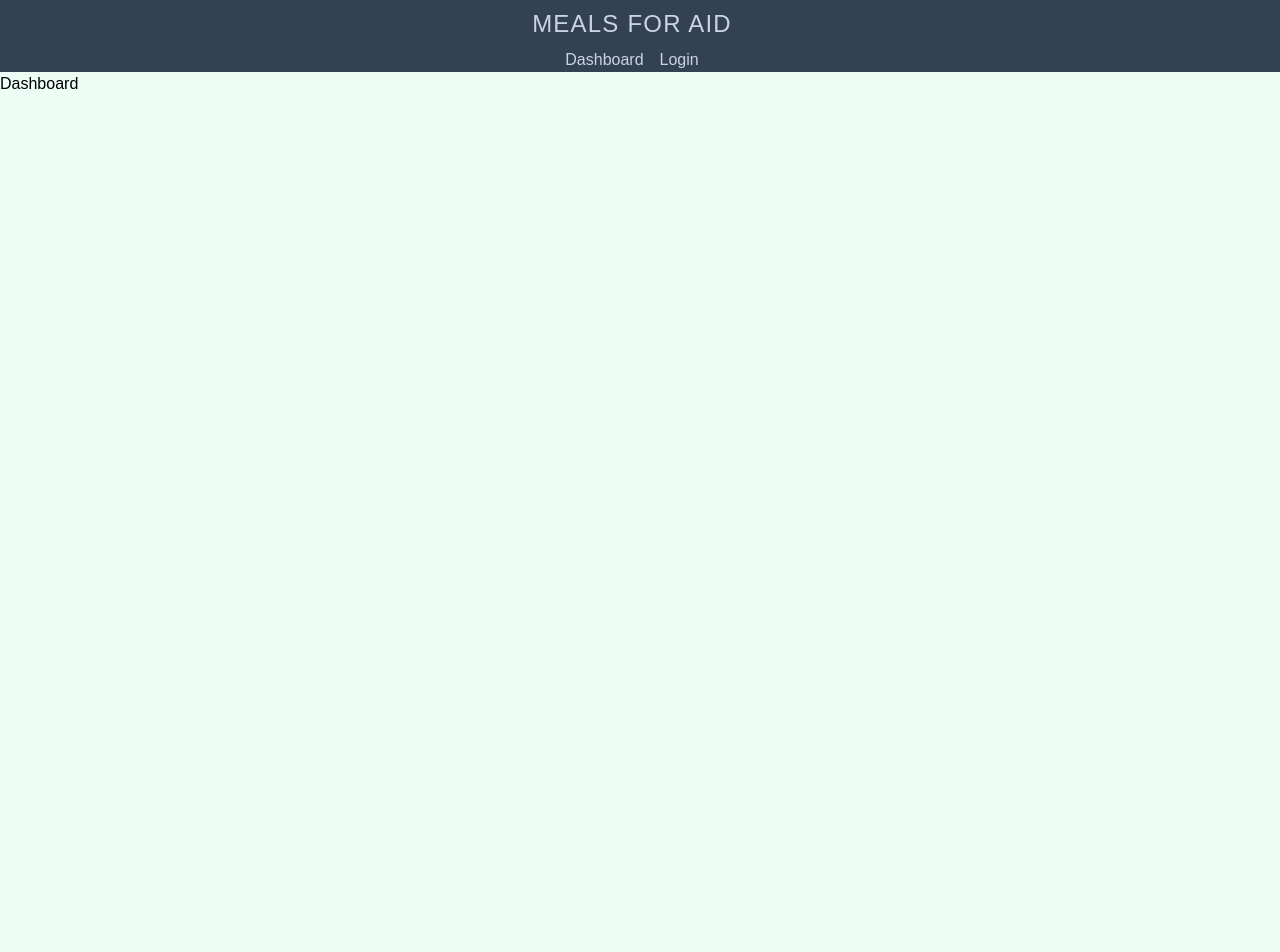
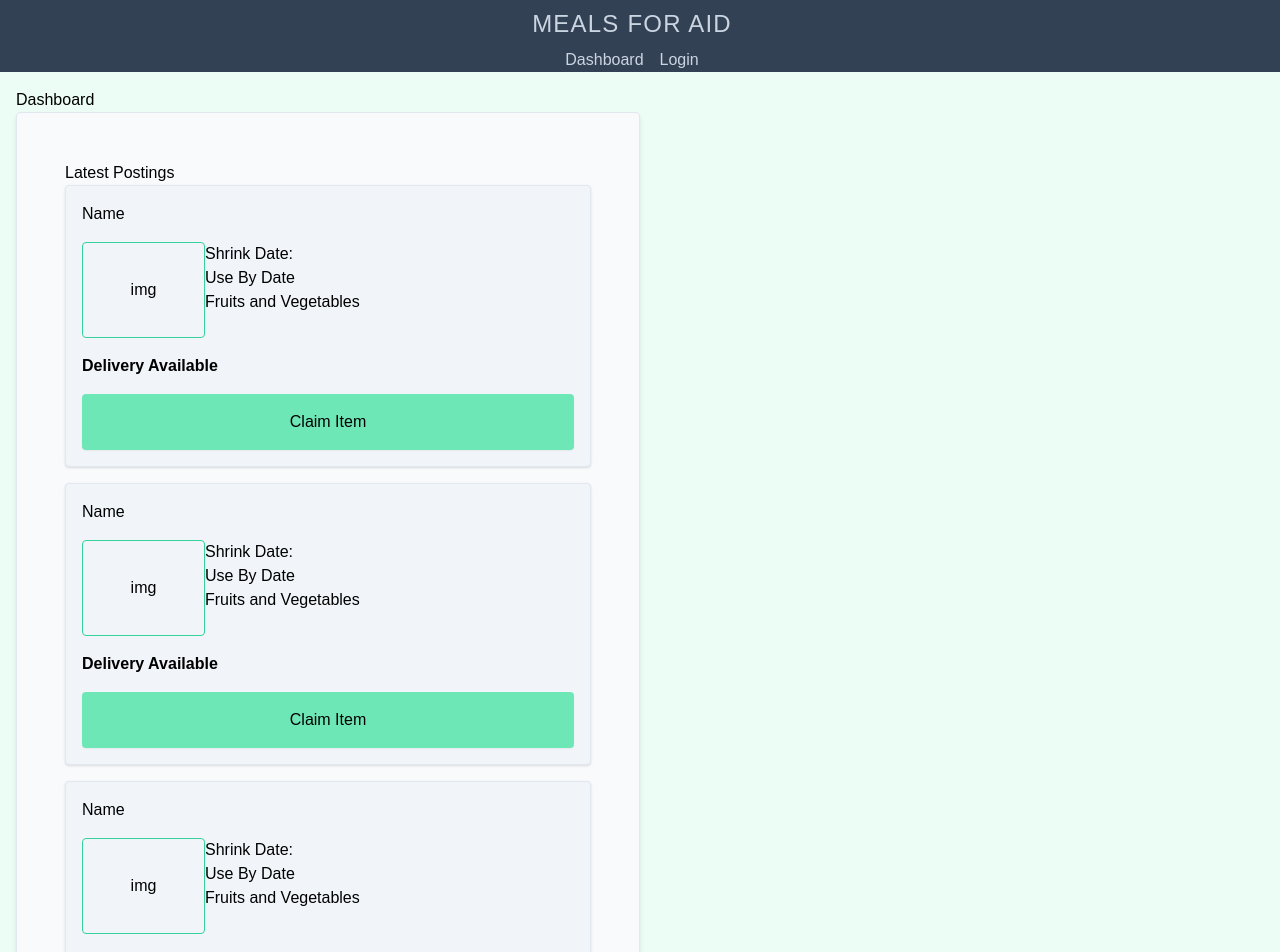
Before and after one commit to allanlalangan/meals-4-aid, a React (Create React App) app in the folder client/: page /dashboard in a window 1280 px wide. Shown: the top 952 px of the page. Before the commit the page ends 800 px from the top, so only its background shows below. Built offline with nearby package versions, Linux system fonts and the light colour scheme; the HTML template or start-up script is replaced by a standard one.

Commit message:
add PostsFeed to dashboard

```diff
--- /dev/null
+++ b/client/src/components/PostsFeed.jsx
@@ -0,0 +1,105 @@
+const PostsFeed = () => {
+  return (
+    <section className='flex md:w-2/3 lg:w-1/2 flex-col bg-slate-50 border border-slate-200 shadow-md p-12 rounded'>
+      <h3>Latest Postings</h3>
+      <ul>
+        <li className='p-4 mb-4 flex flex-col bg-slate-100 border border-slate-200 py-4 transition rounded shadow'>
+          <h4 className='mb-4'>Name</h4>
+          <article className='flex mb-4'>
+            <figure className='rounded flex items-center justify-center border border-emerald-400 h-24 w-1/4'>
+              img
+            </figure>
+            <ul>
+              <li>Shrink Date:</li>
+              <li>Use By Date</li>
+              <li>Fruits and Vegetables</li>
+            </ul>
+          </article>
+          <p className='mb-4'>
+            <strong>Delivery Available</strong>
+          </p>
+          <button className='flex items-center justify-center bg-emerald-300 py-4 transition hover:bg-teal-200 rounded shadow-sm'>
+            Claim Item
+          </button>
+        </li>
+        <li className='p-4 mb-4 flex flex-col bg-slate-100 border border-slate-200 py-4 transition rounded shadow'>
+          <h4 className='mb-4'>Name</h4>
+          <article className='flex mb-4'>
+            <figure className='rounded flex items-center justify-center border border-emerald-400 h-24 w-1/4'>
+              img
+            </figure>
+            <ul>
+              <li>Shrink Date:</li>
+              <li>Use By Date</li>
+              <li>Fruits and Vegetables</li>
+            </ul>
+          </article>
+          <p className='mb-4'>
+            <strong>Delivery Available</strong>
+          </p>
+          <button className='flex items-center justify-center bg-emerald-300 py-4 transition hover:bg-teal-200 rounded shadow-sm'>
+            Claim Item
+          </button>
+        </li>
+        <li className='p-4 mb-4 flex flex-col bg-slate-100 border border-slate-200 py-4 transition rounded shadow'>
+          <h4 className='mb-4'>Name</h4>
+          <article className='flex mb-4'>
+            <figure className='rounded flex items-center justify-center border border-emerald-400 h-24 w-1/4'>
+              img
+            </figure>
+            <ul>
+              <li>Shrink Date:</li>
+              <li>Use By Date</li>
+              <li>Fruits and Vegetables</li>
+            </ul>
+          </article>
+          <p className='mb-4'>
+            <strong>Delivery Available</strong>
+          </p>
+          <button className='flex items-center justify-center bg-emerald-300 py-4 transition hover:bg-teal-200 rounded shadow-sm'>
+            Claim Item
+          </button>
+        </li>
+        <li className='p-4 mb-4 flex flex-col bg-slate-100 border border-slate-200 py-4 transition rounded shadow'>
+          <h4 className='mb-4'>Name</h4>
+          <article className='flex mb-4'>
+            <figure className='rounded flex items-center justify-center border border-emerald-400 h-24 w-1/4'>
+              img
+            </figure>
+            <ul>
+              <li>Shrink Date:</li>
+              <li>Use By Date</li>
+              <li>Fruits and Vegetables</li>
+            </ul>
+          </article>
+          <p className='mb-4'>
+            <strong>Delivery Available</strong>
+          </p>
+          <button className='flex items-center justify-center bg-emerald-300 py-4 transition hover:bg-teal-200 rounded shadow-sm'>
+            Claim Item
+          </button>
+        </li>
+        <li className='p-4 mb-4 flex flex-col bg-slate-100 border border-slate-200 py-4 transition rounded shadow'>
+          <h4 className='mb-4'>Name</h4>
+          <article className='flex mb-4'>
+            <figure className='rounded flex items-center justify-center border border-emerald-400 h-24 w-1/4'>
+              img
+            </figure>
+            <ul>
+              <li>Shrink Date:</li>
+              <li>Use By Date</li>
+              <li>Fruits and Vegetables</li>
+            </ul>
+          </article>
+          <p className='mb-4'>
+            <strong>Delivery Available</strong>
+          </p>
+          <button className='flex items-center justify-center bg-emerald-300 py-4 transition hover:bg-teal-200 rounded shadow-sm'>
+            Claim Item
+          </button>
+        </li>
+      </ul>
+    </section>
+  );
+};
+export default PostsFeed;
--- a/client/src/pages/dashboard/index.jsx
+++ b/client/src/pages/dashboard/index.jsx
@@ -1,7 +1,10 @@
+import PostsFeed from '../../components/PostsFeed';
+
 const DashboardPage = () => {
   return (
-    <main className='flex w-full'>
+    <main className='flex flex-col w-full p-4'>
       <h2>Dashboard</h2>
+      <PostsFeed />
     </main>
   );
 };
```
